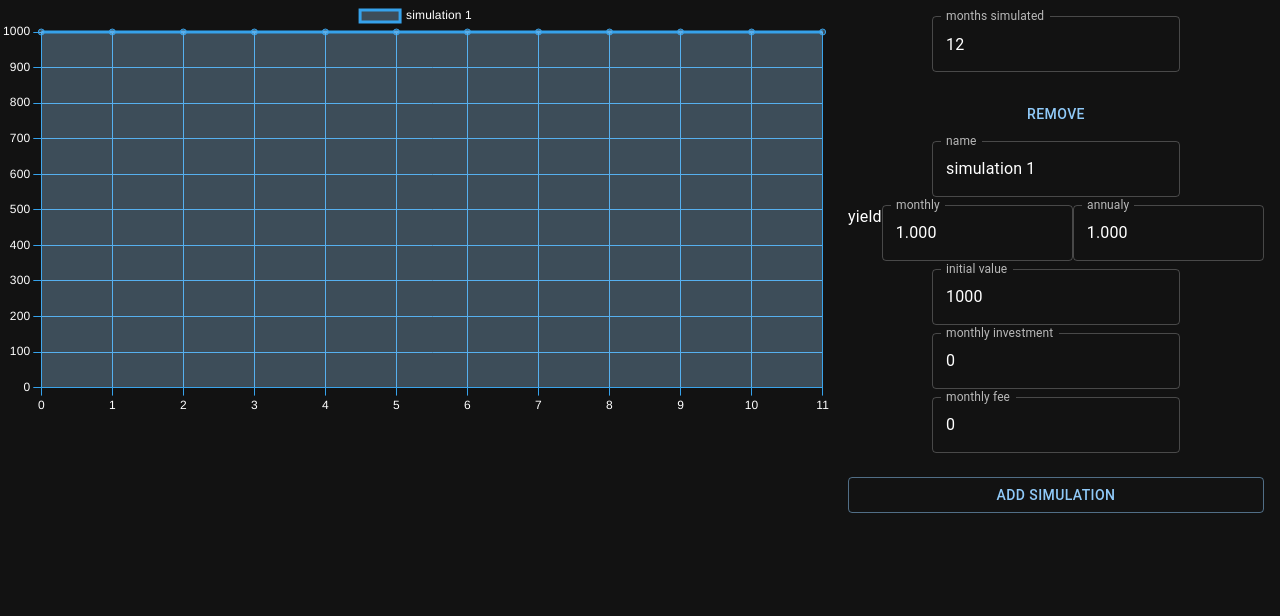
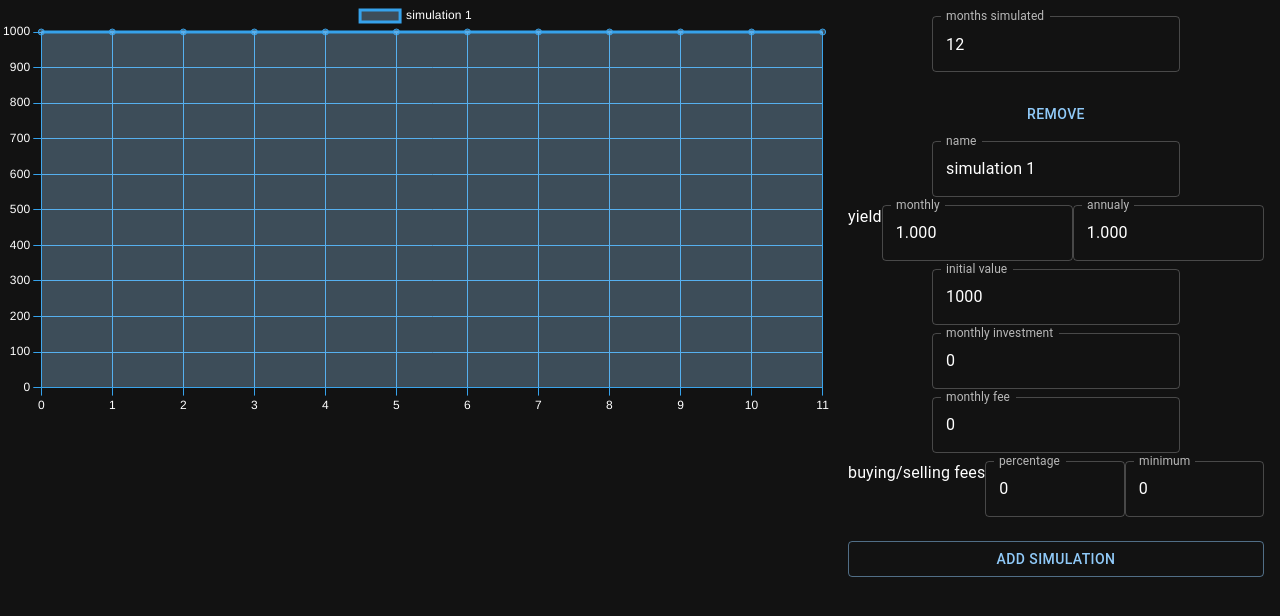
Before and after one commit to tuli8/investing-simulator, a React (Create React App) app: page / in a window 1280 px wide. Shown: the top 616 px of the page. Built offline with nearby package versions, Linux system fonts and the light colour scheme.

Commit message:
added buying fees

```diff
--- a/src/App.js
+++ b/src/App.js
@@ -73,6 +73,15 @@ const simulationFields = [
       optionsKey: 'monthlyFee',
       type: 'number',
       default: 0,
+  },
+  {
+    title: 'buying/selling fees',
+    optionsKey: 'buySellFee',
+    type: 'percentageWithMinimum',
+    default: {
+      percentage: 0,
+      minimum: 0,
+    },
   }
 ];
 
@@ -84,6 +93,20 @@ const defaultSimulationOptions = (simulationKey) =>
     }))
     .reduce((prev, curr) => ({...prev, [curr.key]: curr.value}), {});
 
+const createSimulationData = (months, simulation) => {
+  const dataPoints = [simulation.initial];
+
+  for (let i = 1; i< months; i++) {
+    const previusMonth = dataPoints[i - 1];
+    const monthlyAddedValue = simulation.monthlyInvestment - simulation.monthlyFee;
+    const buyingFee = Math.max(simulation.buySellFee.percentage * monthlyAddedValue, monthlyAddedValue === 0 ? 0 : simulation.buySellFee.minimum);
+    const monthlyAddedValueAfterFees = monthlyAddedValue - buyingFee;
+    dataPoints.push((previusMonth + monthlyAddedValueAfterFees) * simulation.exponent);
+  }
+
+  return dataPoints;
+}
+
 const App = () => {
   const [options, setOptions] = useLocalStorageState({
     months: 12,
@@ -91,13 +114,12 @@ const App = () => {
       1: defaultSimulationOptions(1),
     },
   }, 'simulationOptions');
+
   const data = {
     labels: Array(options.months).fill(0).map((__, index) => `month ${index + 1}`),
     datasets: Object.values(options.simulations).map((simulation, simulationIndex) => ({
       label: simulation.name,
-      data: Array(options.months).fill(0).map((__, index)=> Array(index).fill(0).reduce((prev,curr) =>
-          (prev + simulation.monthlyInvestment)* simulation.exponent - simulation.monthlyFee,
-        simulation.initial)),
+      data: createSimulationData(options.months, simulation),
       fill: true,
     }))
   }
--- /dev/null
+++ b/src/modules/PercentageWithMinimum.jsx
@@ -0,0 +1,12 @@
+import { Stack } from "@mui/material";
+import Input from "./Input"
+
+const PercentageWithMinimum = ({title, value, setValue}) => {
+    return <Stack direction={'row'} >
+        {title}
+        <Input title={'percentage'} type={'number'} value={value.percentage} setValue={newValue => setValue({...value, percentage: newValue})}/>
+        <Input title={'minimum'} type={'number'} value={value.minimum} setValue={newValue => setValue({...value, minimum: newValue})}/>
+    </Stack>
+}
+
+export default PercentageWithMinimum;
--- a/src/modules/SimulationCard.jsx
+++ b/src/modules/SimulationCard.jsx
@@ -1,19 +1,49 @@
+import React from "react";
 import { Button, Stack } from "@mui/material";
 import Input from "./Input";
 import YieldInput from './YieldInput';
+import PercentageWithMinimum from './PercentageWithMinimum';
+
+const getComponentType = (type) => {
+    switch(type) {
+        case 'yield':
+            return YieldInput;
+        case 'percentageWithMinimum':
+            return PercentageWithMinimum;
+        default:
+            return Input;
+    }
+}
+
+const getParsingFunction = (type) => {
+    switch(type) {
+        case 'number':
+        case 'yield':
+            return parseFloat;
+        case 'percentageWithMinimum':
+            return percentageWithMinimum => ({
+                percentage: parseFloat(percentageWithMinimum.percentage),
+                minimum: parseFloat(percentageWithMinimum.minimum),
+            })
+        default:
+            return value => value;
+    }
+}
 
 const SimulationCard = ({options, setOptions, onRemove, fields}) => {
     return <Stack spacing={1}>
         <Button onClick={onRemove}>remove</Button>
-        {fields.map(({title, optionsKey, type}) => (
-            type==='yield'? (
-                <YieldInput title={title} value={options[optionsKey]} setValue={newValue => setOptions({...options, [optionsKey]:parseFloat(newValue)})} key={title}/>
-            ) : (
-                <Input title={title} value={options[optionsKey]} type={type} setValue={newValue =>
-                    setOptions({...options, [optionsKey]:(type==='number'?parseFloat(newValue): newValue)})}
-                    key={title}/>
-            )
-        ))}
+        {fields.map(({title, optionsKey, type}) => {
+            const componentType = getComponentType(type);
+            const parsingFunction = getParsingFunction(type);
+
+            return React.createElement(componentType, {
+                title,
+                value: options[optionsKey],
+                setValue: newValue => setOptions({...options, [optionsKey]:parsingFunction(newValue)}),
+                key:title
+            });
+        })}
     </Stack>
 }
 
```
